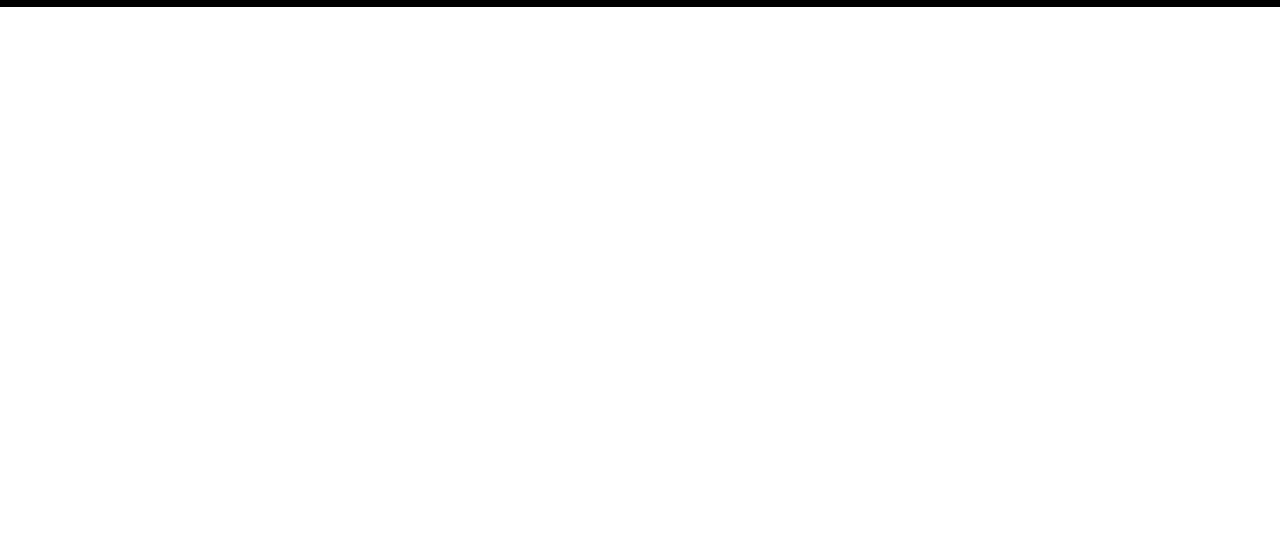
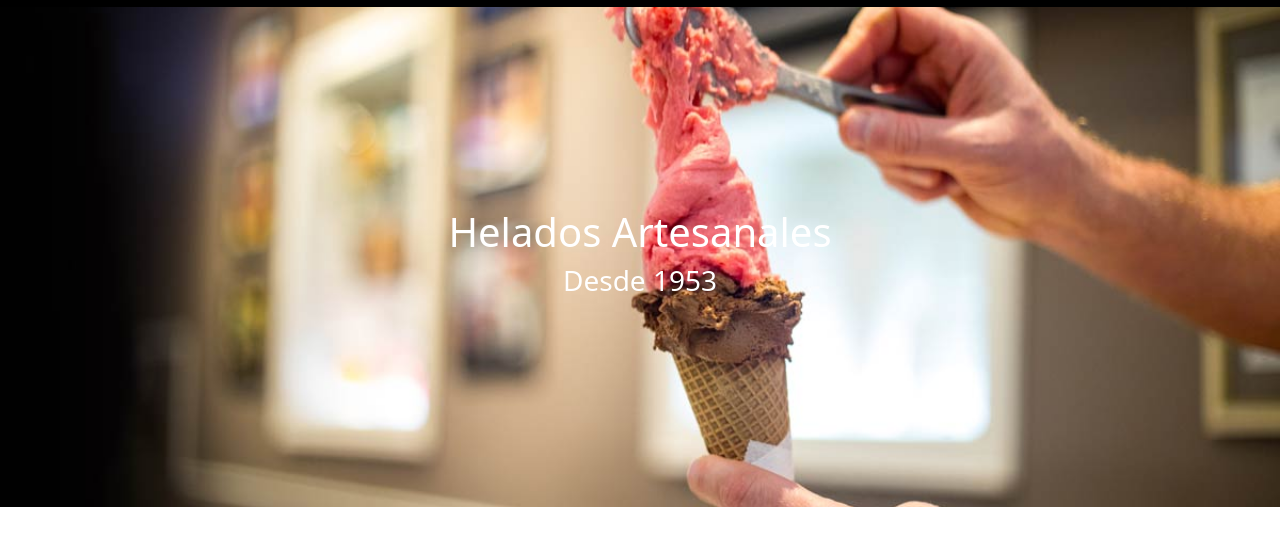
Before and after one commit to KevinOtalvares/Trabajo-Final-Arg-Programa, a plain HTML site: page index.html in a window 1280 px wide. Shown: the part 63-608 px from the top of the page. Drawn offline with nearby package versions, Linux system fonts and the light colour scheme.

Commit message:
Imágen y título principal agregada a index.html

```diff
--- a/index.html
+++ b/index.html
@@ -19,13 +19,18 @@
             <h2>El Lado</h2>
         </a>
         <nav>
-            <a class="botonesHeader">Inicio</a>
-            <a class="botonesHeader">Eventos</a>
-            <a class="botonesHeader">Sobre Nosotros</a>
+            <a href="">Inicio</a>
+            <a href="">Eventos</a>
+            <a href="">Sobre Nosotros</a>
         </nav>
     </header>
 
-    <main></main>
+    <main>
+        <div class="imagenPrincipal">
+            <h1>Helados Artesanales</h1>
+            <h3>Desde 1953</h3>
+        </div>
+    </main>
 
     <footer></footer>
 
--- a/styles.css
+++ b/styles.css
@@ -36,9 +36,7 @@ nav a {
     font-weight: 600;
 }
 
-header a:hover {
-    color: khaki;
-}
+header a:hover { color: khaki; }
 
 @media (max-width: 600px) {
     header {
@@ -49,3 +47,15 @@ header a:hover {
         padding: 10px 0px;
     }
 }
+
+.imagenPrincipal {
+    background-image: url(./Images/foto-helado-1.jpg);
+    background-size: cover;
+    background-position: center;
+    display: flex;
+    flex-direction: column;
+    justify-content: center;
+    align-items: center;
+    color: white;
+    min-height: 500px;
+}
```
Also changed, not shown: Images/foto-helado-1.jpg (added).
